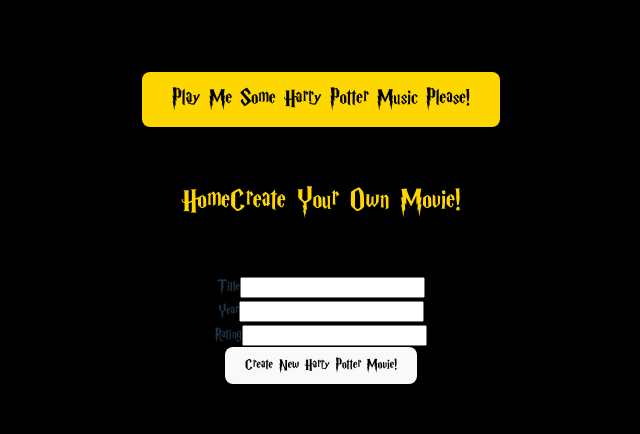
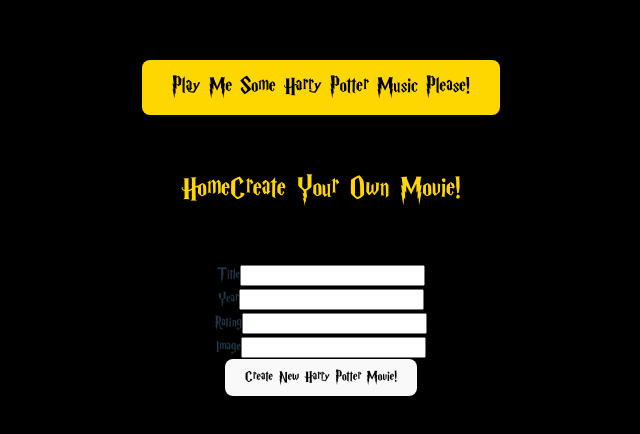
Before and after one commit to nicolduf/project2, a React (Vite) app: page /CreateYourOwnMoviePage in a window 1280 px wide. Shown: the part 172-606 px from the top of the page, without its empty margins (319-959 px from the left). Built offline with nearby package versions, Linux system fonts and the light colour scheme.

Commit message:
with the delete button

```diff
--- a/src/Pages/CreateYourOwnMoviePage.jsx
+++ b/src/Pages/CreateYourOwnMoviePage.jsx
@@ -6,7 +6,9 @@
   const [title, setTitle] = useState("");
   const [year, setYear] = useState("");
   const [rating, setRating] = useState("");
+  const [imageUrl, setImageUrl] = useState("");
   const [error, setError] = useState("");
+
 
   const onSubmit = async event => {
     event.preventDefault();
@@ -14,6 +16,7 @@
       title,
       year,
       rating,
+      imageUrl,
     };
 
     // Validate inputs
@@ -71,6 +74,10 @@
         Rating
         <input type='text' value={rating} onChange={event => setRating(event.target.value)} required inputMode="numeric" pattern="[0-9]*" />
       </label>
+      <label>
+        Image
+        <input value={imageUrl} onChange={event => setImageUrl(event.target.value)} required />
+      </label>
       <button type='submit'>Create New Harry Potter Movie!</button>
     </form>
   );
--- a/src/Pages/MoviesDetailsPage.jsx
+++ b/src/Pages/MoviesDetailsPage.jsx
@@ -1,11 +1,23 @@
 import React, { useEffect, useState } from "react";
 import { useParams } from "react-router-dom";
-
 function MoviesDetailsPage() {
     const { movieId } = useParams();
     const [movie, setMovie] = useState(null);
     const apiUrl = `${import.meta.env.VITE_API_URL}/Movies/${movieId}`;
-
+    const deleteMovie = () => {
+        fetch(apiUrl, {
+            method: "DELETE",
+        })
+            .then((response) => {
+                if (!response.ok) {
+                    throw new Error("Network response was not ok");
+                }
+                setMovie(null);
+            })
+            .catch((error) => {
+                console.error("Error deleting movie:", error);
+            });
+    }
     useEffect(() => {
         fetch(apiUrl)
             .then((response) => {
@@ -21,19 +33,57 @@
                 console.error("Error fetching movie data:", error);
             });
     }, [apiUrl]);
-
     if (!movie) {
         return <div>Loading...</div>;
     }
-
     return (
         <div className="movie-details">
             <h1>{movie.title}</h1>
             <p>Year: {movie.year}</p>
             <p>Rating: {movie.rating}</p>
             <img src={movie.imageUrl} alt={movie.title} />
+            <button onClick={deleteMovie}>Delete Movie</button>
         </div>
     );
 }
+export default MoviesDetailsPage;
 
-export default MoviesDetailsPage;
+// import React, { useEffect, useState } from "react";
+// import { useParams } from "react-router-dom";
+
+// function MoviesDetailsPage() {
+//     const { movieId } = useParams();
+//     const [movie, setMovie] = useState(null);
+//     const apiUrl = `${import.meta.env.VITE_API_URL}/Movies/${movieId}`;
+
+//     useEffect(() => {
+//         fetch(apiUrl)
+//             .then((response) => {
+//                 if (!response.ok) {
+//                     throw new Error("Network response was not ok");
+//                 }
+//                 return response.json();
+//             })
+//             .then((movieData) => {
+//                 setMovie(movieData);
+//             })
+//             .catch((error) => {
+//                 console.error("Error fetching movie data:", error);
+//             });
+//     }, [apiUrl]);
+
+//     if (!movie) {
+//         return <div>Loading...</div>;
+//     }
+
+//     return (
+//         <div className="movie-details">
+//             <h1>{movie.title}</h1>
+//             <p>Year: {movie.year}</p>
+//             <p>Rating: {movie.rating}</p>
+//             <img src={movie.imageUrl} alt={movie.title} />
+//         </div>
+//     );
+// }
+
+// export default MoviesDetailsPage;
```
